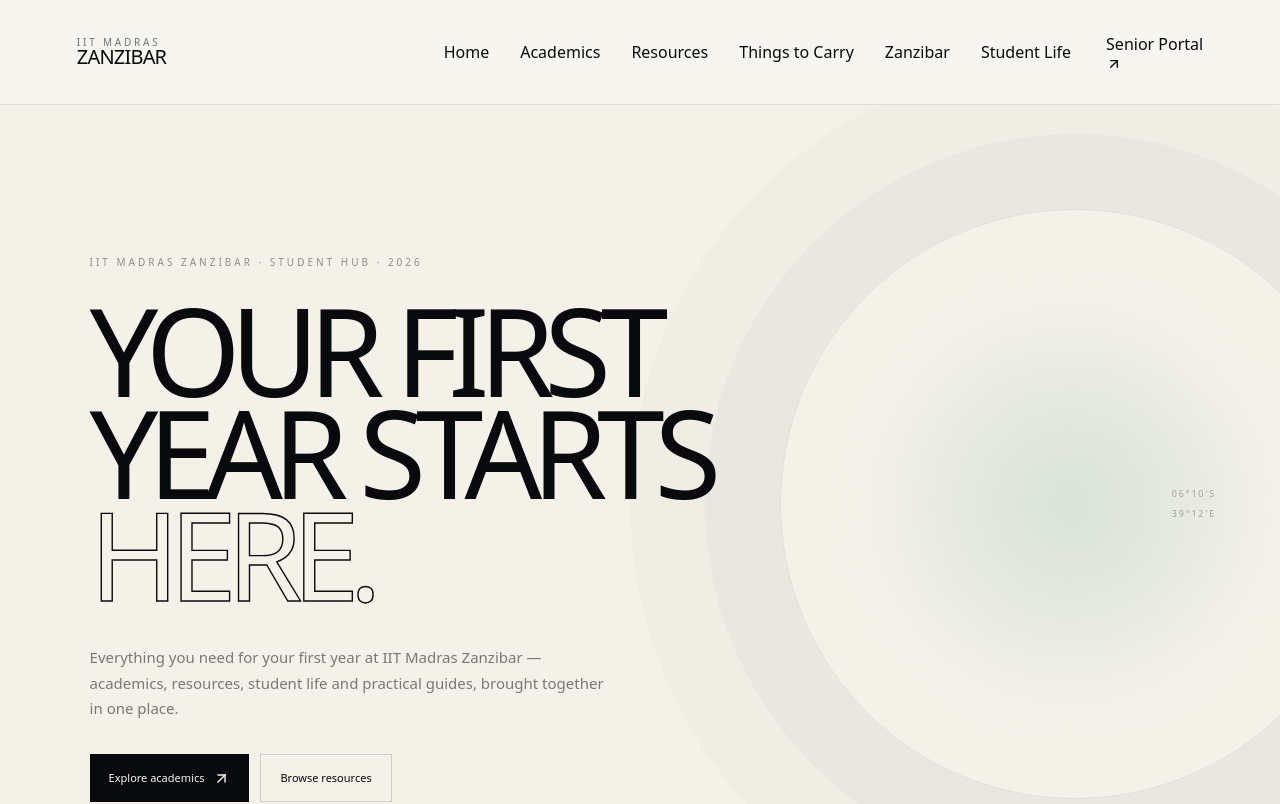
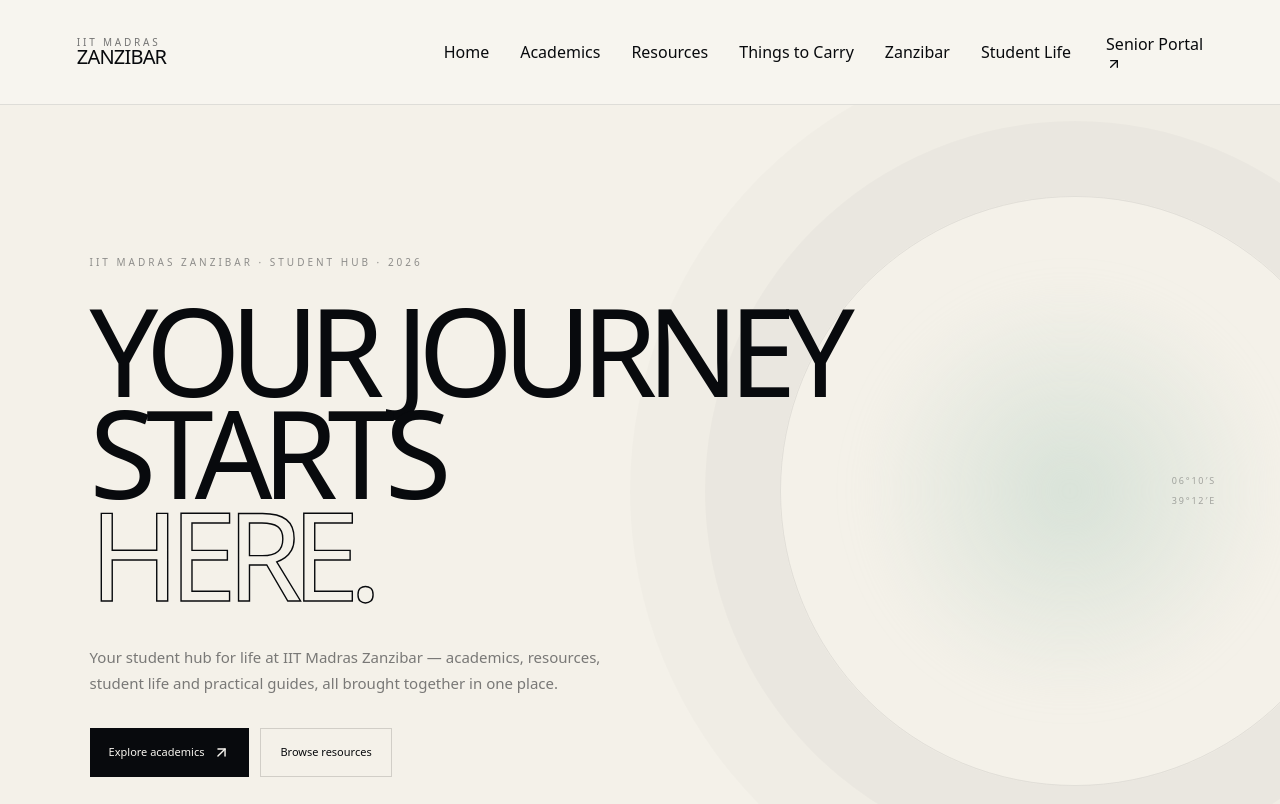
Before and after one commit to karunakarreddychoudary-coder/IITM-zanzibar-student-hub, a Next.js app: page / in a window 1280 px wide. Shown: the top 804 px of the page. Built offline with nearby package versions, Linux system fonts and the light colour scheme.

Commit message:
Update page.tsx

```diff
--- a/app/page.tsx
+++ b/app/page.tsx
@@ -98,18 +98,19 @@
               IIT MADRAS ZANZIBAR · STUDENT HUB · 2026
             </p>
 
+
 <h1>
-              YOUR FIRST
+  YOUR JOURNEY
   <br />
-              YEAR STARTS
+  STARTS
   <br />
   <span>HERE.</span>
 </h1>
 
 <p className="hero-description">
-              Everything you need for your first year at IIT Madras
-              Zanzibar — academics, resources, student life and
-              practical guides, brought together in one place.
+  Your student hub for life at IIT Madras Zanzibar —
+  academics, resources, student life and practical guides,
+  all brought together in one place.
 </p>
 
             <div className="hero-buttons">
```
Lines whose indentation alone changed are shown as unchanged.
